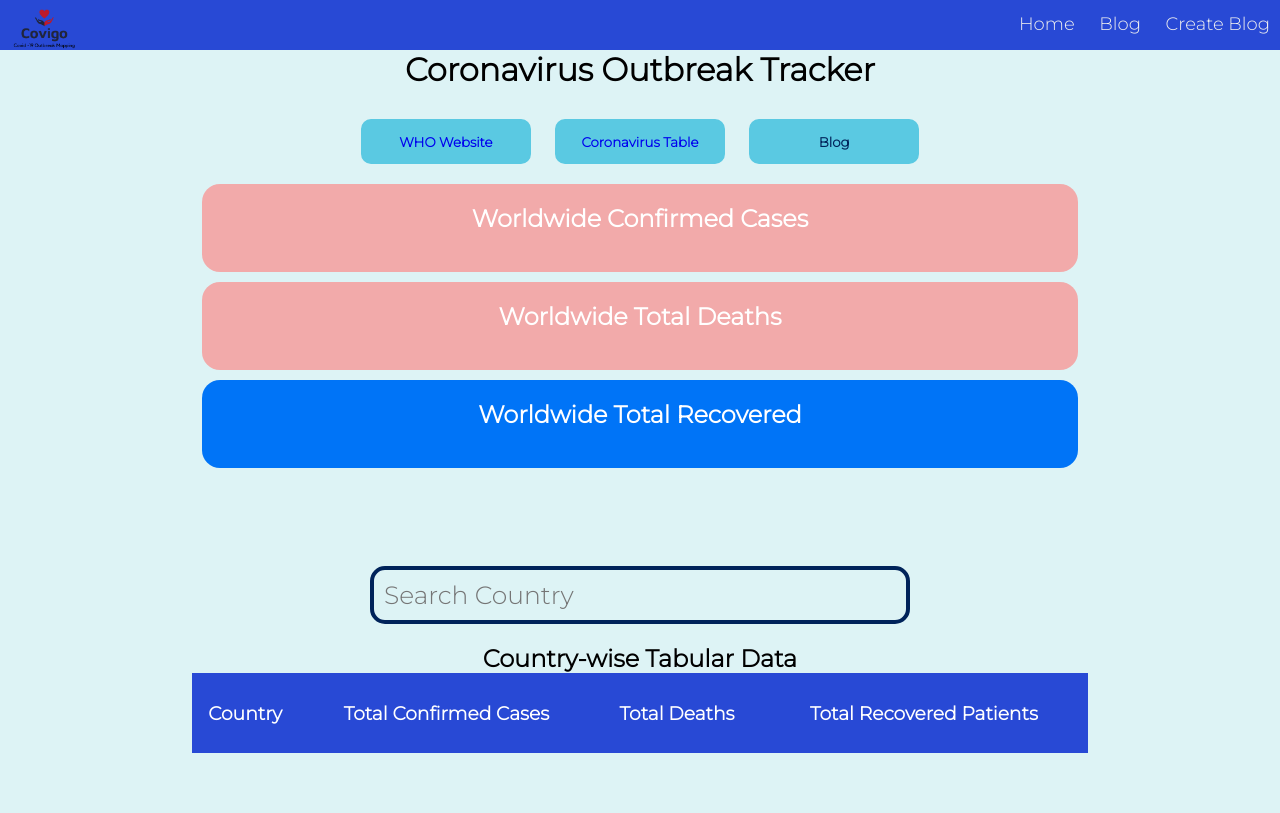
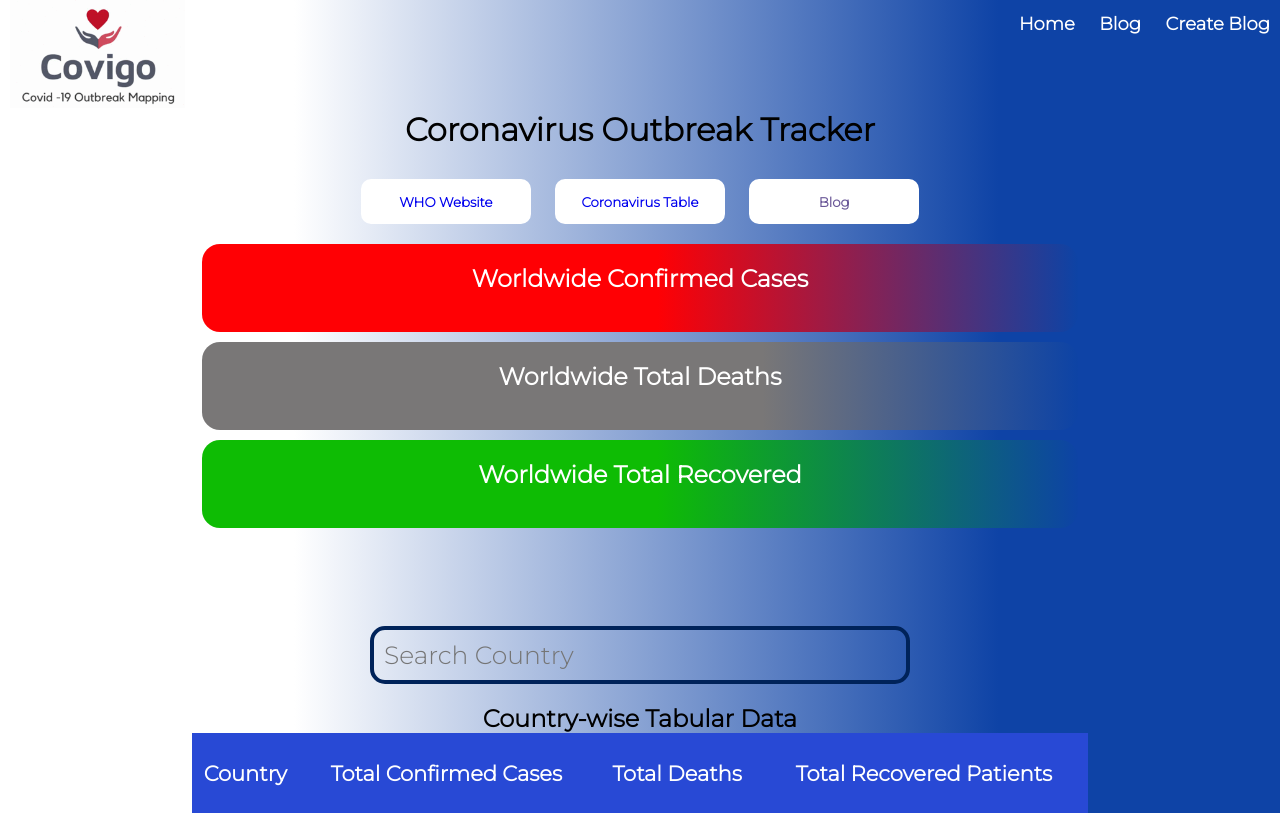
Before and after one commit to parth-jaiswal/covigo, a website: page public/index.html in a window 1280 px wide. Drawn offline with nearby package versions, Linux system fonts and the light colour scheme; no server answers.

Commit message:
CSS Modified

```diff
--- a/public/CSS/styles.css
+++ b/public/CSS/styles.css
@@ -2,12 +2,15 @@
   font-family: 'Montserrat', sans-serif;
   padding: 0;
   margin: 0;
+
 }
 
+
 .logo-top {
-  width: 15%;
+  width: 60%;
   padding-left: 10px;
   text-align: center;
+
 }
 
 
@@ -23,10 +26,10 @@ button {
   height: 45px;
   margin: 10px;
   border-radius: 10px;
-  background-color: #5ac9e2;
+  background-color:#fff;
   border-style: solid;
-  border-color: #5ac9e2;
-  color: #00235a;
+  border-color:#fff;
+  color:#695697;
   font-weight: 800;
   cursor: pointer;
   outline: none;
@@ -40,14 +43,15 @@ a {
 
 .container1 {
   min-height: 100vh;
-  background: #ddf3f5;
+  font-weight: 1000;
+
+  background:linear-gradient(90deg, #ffffff 23%, #0e43a6 78%);
 }
-
+/*background:linear-gradient(90deg, #4e54c8 0%,#8f94fb 100% );*/
 .mob-img {
   width: 400px;
   padding-top: 200px;
-  /* border-style:solid;
-    border-color: red; */
+
 }
 .stats{
   margin: auto;
@@ -63,7 +67,7 @@ a {
 }
 
 .confirmed{
-    background-color:#f2aaaa;
+    background:linear-gradient(90deg, #ff0004 52%, #0d43a5 100%);
     border-radius:18px;
     margin:10px;
     text-align:center;
@@ -71,7 +75,7 @@ a {
     color: white;
 }
 .recovered{
-    background-color: #0074F7;
+    background:linear-gradient(90deg, #0ebc04 52%, #0d43a5 100%);
     margin:10px;
     text-align:center;
     border-radius:18px;
@@ -80,7 +84,7 @@ a {
 
 }
 .deaths{
-    background-color: #f2aaaa;
+    background:linear-gradient(90deg, #797777 64%, #0d43a5 100%);
     margin:10px;
     text-align:center;
     border-radius:18px;
@@ -124,11 +128,14 @@ table {
 }
 
 th, td {
+  font-size: large;
   text-align:center;
   padding:5px 0;
+
 }
 tbody tr:nth-child(even){
-  background:#ECF0F1;
+
+    /* background:linear-gradient(90deg, #ffffff 20%, #4d75bd 100%); */
 }
 
 .country {
@@ -136,8 +143,9 @@ tbody tr:nth-child(even){
   color: black;
   /* padding: 20px; */
   margin: 5px;
+
   border-radius: 10px;
-  background-color: #a6dcef;
+  /* background:linear-gradient(90deg, #ffffff 20%, #4d75bd 100%); */
   text-align: center;
 }
 
@@ -152,14 +160,14 @@ tbody tr:nth-child(even){
 }
 
 body {
-  background-color:#ddf3f5;
+  background:linear-gradient(90deg, #ffffff 23%, #0e43a6 78%);
 }
 
 /* NAVBAR */
 .nav {
-  height: 50px;
+  height: 110px;
   width: 100%;
-  background-color: #2849d5;
+  background:linear-gradient(90deg, #ffffff 23%, #0e43a6 78%);
   position: relative;
 }
 
@@ -189,7 +197,7 @@ body {
   display: inline-block;
   padding: 13px 10px 13px 10px;
   text-decoration: none;
-  color: #efefef;
+  color: white;
 }
 
 .nav>.nav-links>a:hover {
@@ -230,8 +238,10 @@ body {
   .nav>.nav-links {
     position: absolute;
     display: block;
+
     width: 100%;
-    background-color: #333;
+    /* background-color: #333; */
+    background:linear-gradient(90deg, #ffffff 23%, #0e43a6 78%);
     height: 0px;
     transition: all 0.3s ease-in;
     overflow-y: hidden;
@@ -273,6 +283,6 @@ body {
 }
 
 .blogContent {
-  ;
+
   padding: 20px;
 }
--- a/public/index.html
+++ b/public/index.html
@@ -18,7 +18,7 @@
           <div class="nav-header">
             <div class="nav-title">
               <a href="index.html">
-                <img src="./logo.png" class="logo-top">
+                <img src="./logo.gif" class="logo-top">
               </a>
             </div>
           </div>
```
Also changed, not shown: public/createBlog.html (+1 -1 lines), public/logo.gif (added), public/logo.png (deleted).
